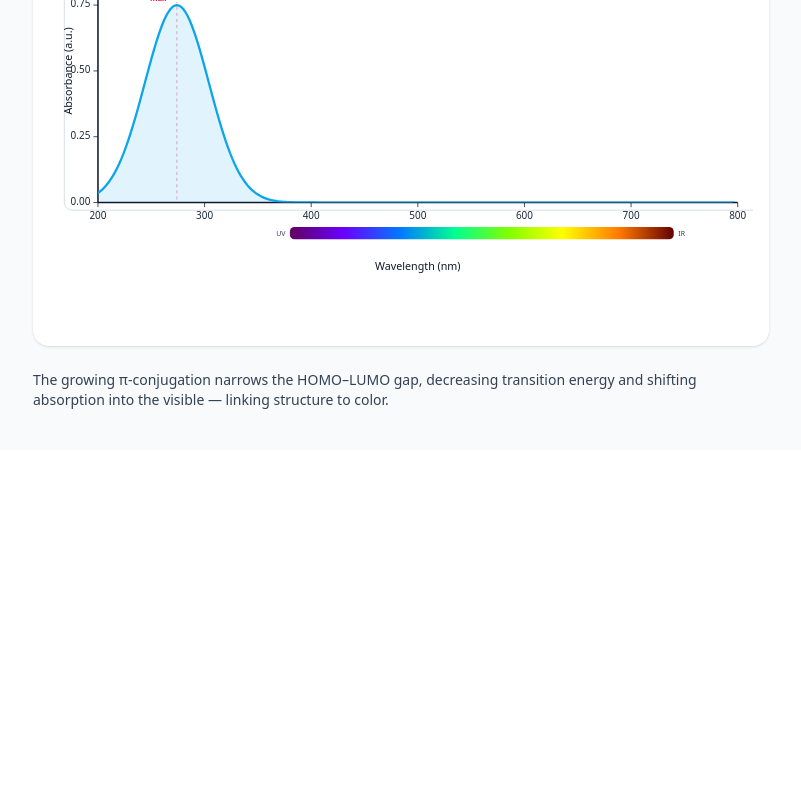
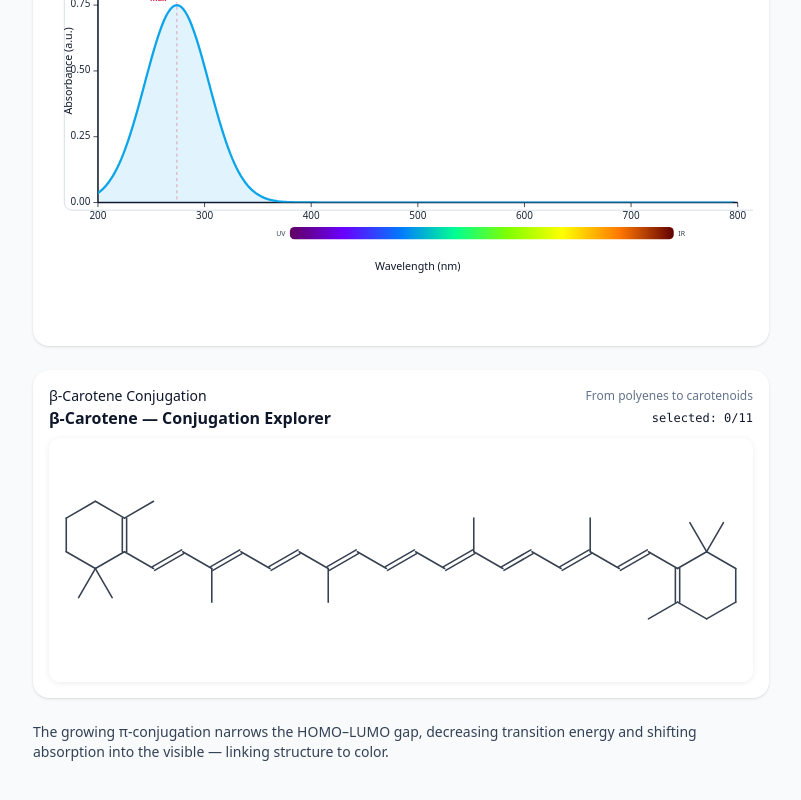
Before and after one commit to nyee88/polyene_spectrometer, a React (Vite) app: page / in a window 1280 px wide. Shown: the part 890-1690 px from the top of the page, without its empty margins (239-1040 px from the left). Before the commit the page ends 1340 px from the top, so only its background shows below. Built offline with nearby package versions, Linux system fonts and the light colour scheme.

Commit message:
Update App.tsx
Added BetaCaroteneConjugation.tsx

```diff
--- a/src/App.tsx
+++ b/src/App.tsx
@@ -1,4 +1,5 @@
 import { useMemo, useState } from "react";
+import BetaCaroteneConjugation from "./BetaCaroteneConjugation"; // <-- exact casing
 
 // Interactive Conjugated Alkene Spectrometer
 // Single-file React app. Uses SVG for both the molecule view and the UV-Vis spectrum.
@@ -330,6 +331,15 @@ export default function App() {
           <SpectrumChart n={n} />
         </section>
 
+        {/* β-Carotene section */}
+        <section className="rounded-2xl bg-white shadow p-4 space-y-3">
+          <div className="flex items-center justify-between">
+            <h2 className="text-sm font-medium">β-Carotene Conjugation</h2>
+            <span className="text-xs text-slate-500">From polyenes to carotenoids</span>
+          </div>
+          <BetaCaroteneConjugation />
+        </section>
+
         {/* Closing line */}
         <p className="text-sm text-slate-700">
           The growing π-conjugation narrows the HOMO–LUMO gap, decreasing transition energy and shifting absorption into the visible — linking structure to color.
```
